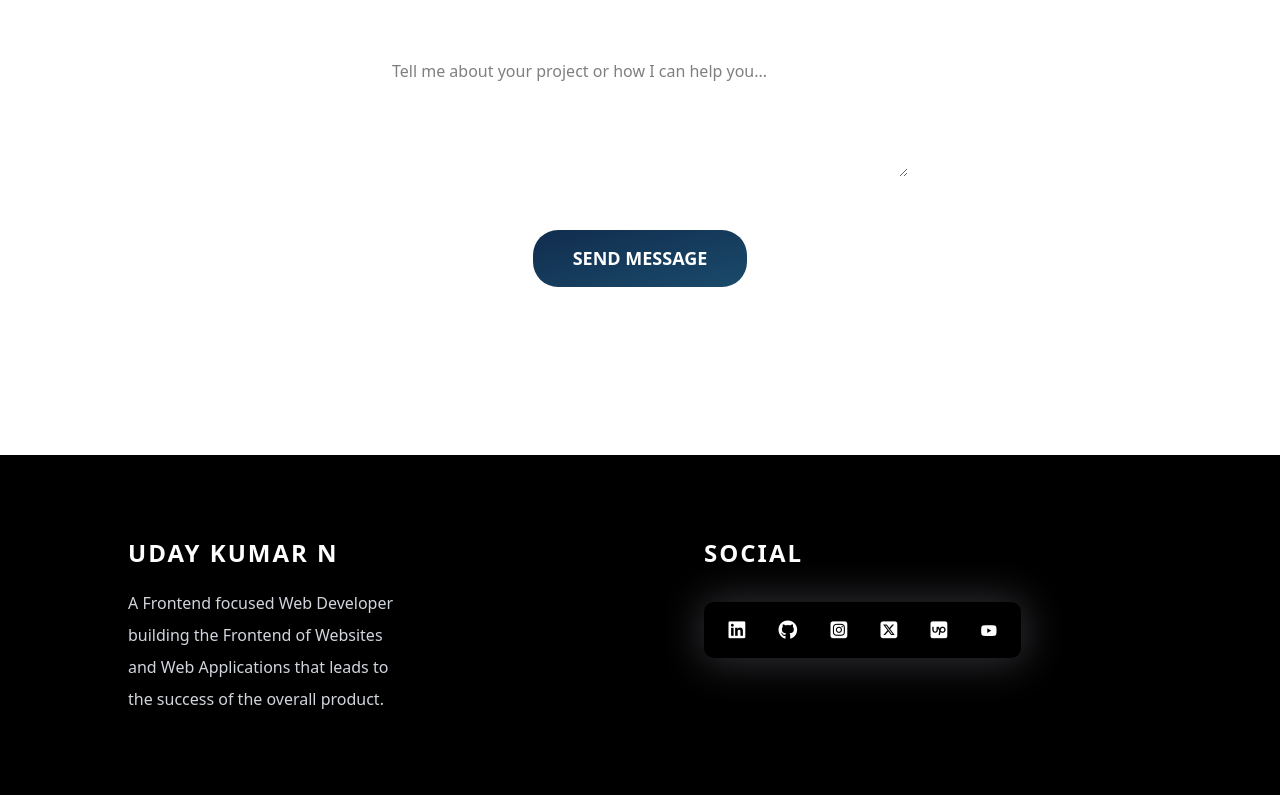
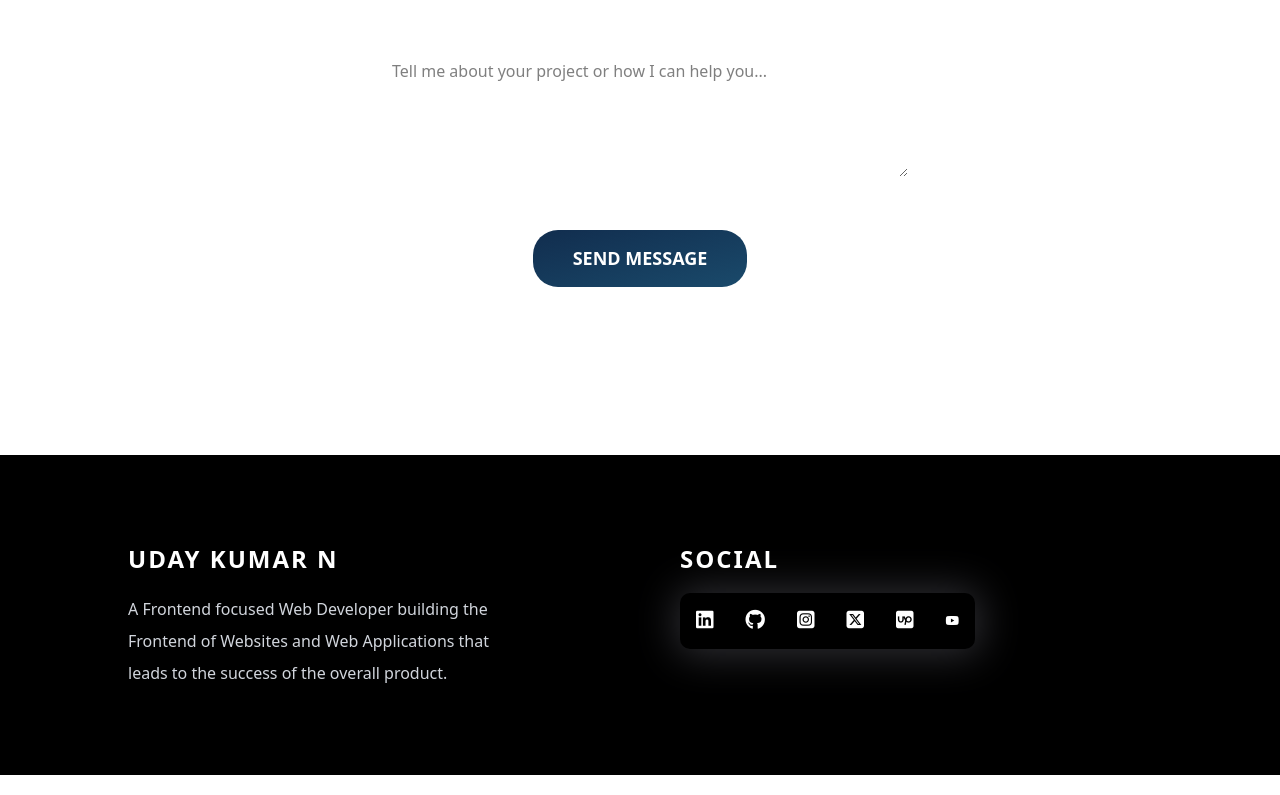
Before and after one commit to uday7223/portfolio-new, a React (Vite) app: page / in a window 1280 px wide. Shown: the part 5057-5852 px from the top of the page. Built offline with nearby package versions, Linux system fonts and the light colour scheme; no server answers; a web font is replaced by a local one.

Commit message:
footer fix

```diff
--- a/src/main-comp/components/Footer.jsx
+++ b/src/main-comp/components/Footer.jsx
@@ -35,23 +35,25 @@ const Footer = () => {
   ];
 
   return (
-    <footer className="flex flex-col md:flex-row justify-center min-h-[40vh] h-auto bg-black text-white w-full">
-      <div className="w-full md:w-[45%] p-[2rem_1rem] md:p-[5rem_4rem] text-center md:text-left">
-        <div className="md:w-[60%]">
-          <h3 className="text-[24px] text-center md:text-left mb-[15px] md:mb-0 font-bold tracking-[2px]">UDAY KUMAR N</h3>
-          <p className="text-[1rem] text-center md:text-left leading-loose tracking-normal md:pr-0 mt-4 text-gray-300">
+    <footer className="bg-black text-white w-full py-20 min-h-[40vh] flex items-center">
+      <div className="w-[90%] md:w-[80%] mx-auto flex flex-col md:flex-row justify-between gap-10 lg:gap-20">
+        <div className="w-full md:w-1/2 flex flex-col items-center md:items-start text-center md:text-left">
+          <div className="md:max-w-[80%]">
+            <h3 className="text-[24px] font-bold tracking-[2px] mb-4">UDAY KUMAR N</h3>
+            <p className="text-[1rem] leading-loose text-gray-300">
               A Frontend focused Web Developer building the Frontend of
               Websites and Web Applications that leads to the success of the
               overall product.
             </p>
           </div>
         </div>
-      <div className="w-full md:w-[45%] p-[2rem_1rem] md:p-[5rem_4rem] flex flex-col items-center md:items-start mb-[79px] md:mb-0">
-        <div className="content">
-          <h3 className="text-[24px] text-center md:text-left mb-[15px] md:mb-5 font-bold tracking-[2px]">SOCIAL</h3>
-          <div className="flex bg-black shadow-[1px_1px_40px_4px_rgba(119,119,131,0.411)] cursor-pointer rounded-[10px] p-2 relative top-0 md:top-[10%] justify-center md:justify-start">
+
+        <div className="w-full md:w-1/2 flex flex-col items-center md:items-start text-center md:text-left">
+          <div className="md:max-w-[80%]">
+            <h3 className="text-[24px] font-bold tracking-[2px] mb-4">SOCIAL</h3>
+            <div className="flex bg-black shadow-[1px_1px_40px_4px_rgba(119,119,131,0.411)] rounded-[10px] p-2 gap-4 justify-center md:justify-start">
               {socialMediaLinks.map((link, index) => (
-              <div key={index} className="mx-[10px] scale-120 p-[0.5rem] cursor-pointer hover:scale-120 transition-all duration-200">
+                <div key={index} className="p-2 transition-transform duration-200 hover:scale-110">
                   {link.url && (
                     <a
                       href={link.url}
@@ -60,11 +62,12 @@ const Footer = () => {
                       aria-label={`Visit ${link.name} profile`}
                       className="block"
                     >
-                    <i className={`${link.icon} hover:scale-125 transition-all duration-200 ease-linear`} style={{ color: "white" }} aria-hidden="true"></i>
+                      <i className={`${link.icon} text-xl`} style={{ color: "white" }} aria-hidden="true"></i>
                     </a>
                   )}
                 </div>
               ))}
+            </div>
           </div>
         </div>
       </div>
```
Lines whose indentation alone changed are shown as unchanged.
